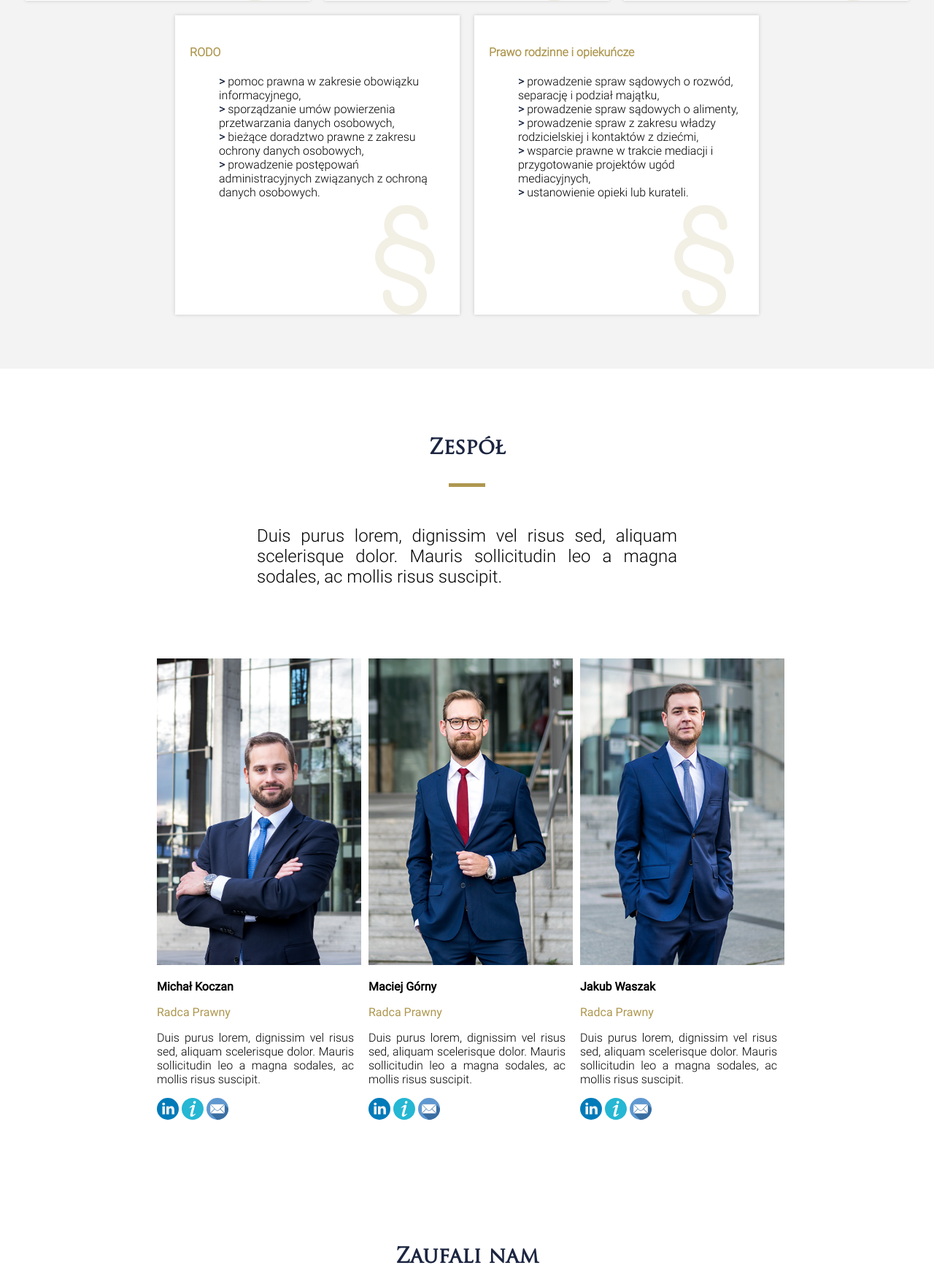
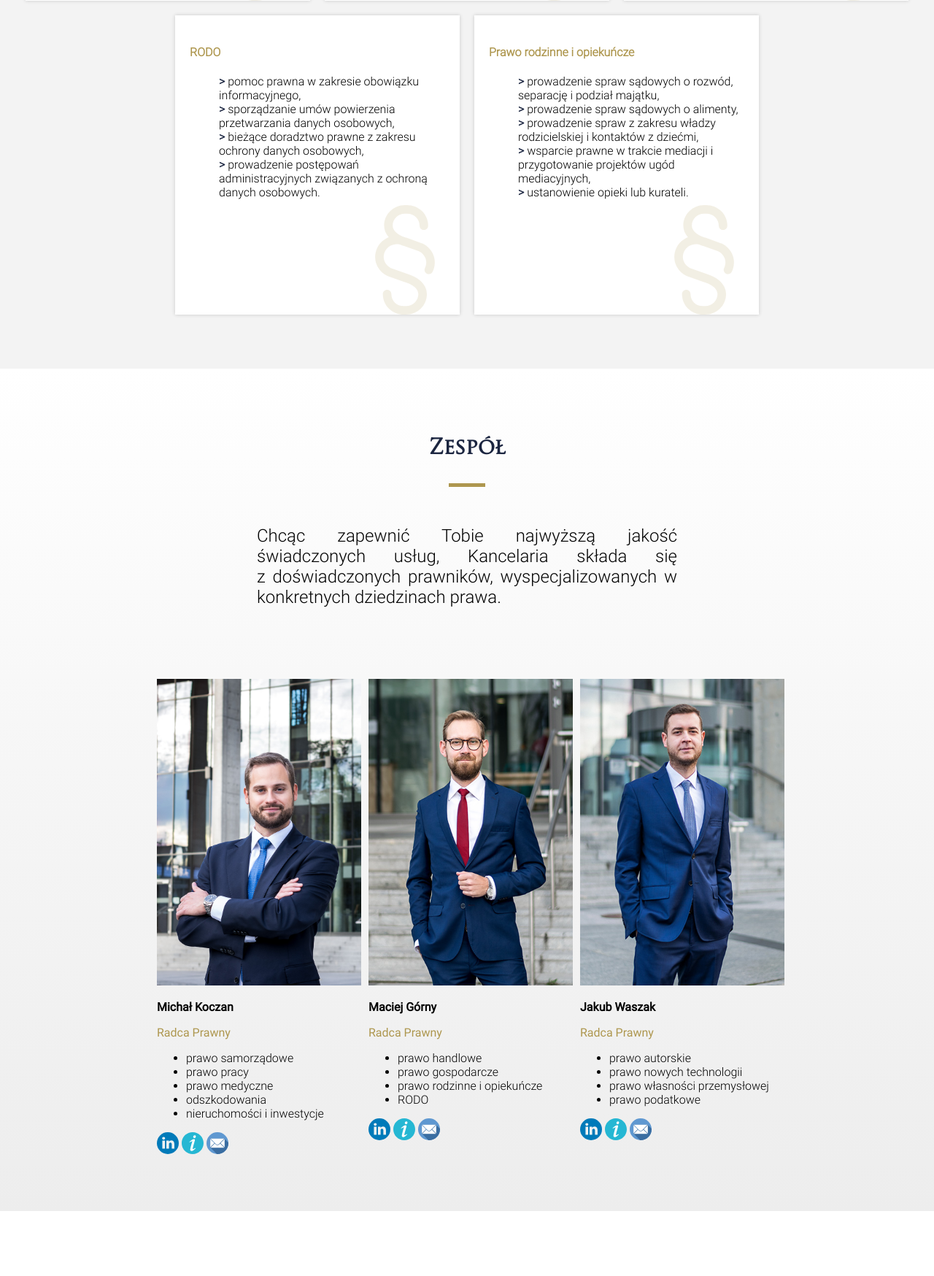
Before and after one commit to AdamKniec/kancelaria, a web app: file index.html in a window 1280 px wide. Shown: the part 2682-4430 px from the top of the page at 73% size. Run offline with its HTML, style and script files only (its server is not run), Linux system fonts and the light colour scheme; some libraries are stand-ins or nearby versions.

Commit message:
changing css styles

```diff
--- a/index.html
+++ b/index.html
@@ -4,7 +4,9 @@
     <meta charset="UTF-8">
     <meta name="viewport" content="width=device-width, initial-scale=1.0">
     <meta http-equiv="X-UA-Compatible" content="ie=edge">
-    <title>Document</title>
+    <meta name="description" content="KGRP - Kancelaria radców prawnych zajmująca się obsługą prawną przedsiębiorstw, odszkodowaniami, prawem pracy, prawem medycznym oraz prawem rodzinnym, w tym rozwodami.">
+    <meta name="keywords" content="kgrp, kg rp, kancelaria, kancelaria prawna, kancelaria radcy prawnego, kancelaria radców prawnych, kancelarie radców prawnych, radca prawny, radcy prawni, radcowie prawni, poznań, prawo, radca">
+    <title>KGRP - wsparcie Twojego biznesu</title>
     <link rel="stylesheet" href="sass/css/style.css">
     <link rel="stylesheet" href="owlcarousel/dist/assets/owl.carousel.min.css">
     <link rel="stylesheet" href="owlcarousel/dist/assets/owl.theme.default.min.css">
@@ -200,7 +202,8 @@
     <section class="team" id="team">
         <div class="teamIntro">
             <h3>Zespół</h3>
-            <p>Duis purus lorem, dignissim vel risus sed, aliquam scelerisque dolor. Mauris sollicitudin leo a magna sodales, ac mollis risus suscipit.
+            <p>Chcąc zapewnić Tobie najwyższą jakość świadczonych usług, Kancelaria składa się
+                z doświadczonych prawników, wyspecjalizowanych w konkretnych dziedzinach prawa.
             </p>
         </div>
         <div class="membersContainer">
@@ -210,7 +213,13 @@
                     <p class="name">Michał Koczan</p>
                     <p class="role">Radca Prawny</p>
                     <p class="memberDescription">
-                    Duis purus lorem, dignissim vel risus sed, aliquam scelerisque dolor. Mauris sollicitudin leo a magna sodales, ac mollis risus suscipit.
+                        <ul>
+                            <li>prawo samorządowe</li>
+                            <li>prawo pracy</li>
+                            <li>prawo medyczne</li>
+                            <li>odszkodowania</li>
+                            <li>nieruchomości i inwestycje</li>
+                        </ul>
                     </p>
                     <div class="socialMedia">
                         <a href="https://www.linkedin.com/in/michał-koczan-aa4b95129/" rel="noopener">
@@ -230,7 +239,14 @@
                 <div class="memberDetails">
                     <p class="name">Maciej Górny</p>
                     <p class="role">Radca Prawny</p>
-                    <p class="memberDescription">Duis purus lorem, dignissim vel risus sed, aliquam scelerisque dolor. Mauris sollicitudin leo a magna sodales, ac mollis risus suscipit.</p>
+                    <p class="memberDescription">
+                        <ul>
+                            <li>prawo handlowe</li>
+                            <li>prawo gospodarcze</li>
+                            <li>prawo rodzinne i opiekuńcze</li>
+                            <li>RODO</li>
+                        </ul>
+                    </p>
                     <div class="socialMedia">
                         <a href="https://pl.linkedin.com/in/maciej-g%C3%B3rny-53ab87100" rel="noopener">
                             <img src="imgs/linkedin.svg" alt="Linkedin ikona">
@@ -249,7 +265,14 @@
                 <div class="memberDetails">
                     <p class="name">Jakub Waszak</p>
                     <p class="role">Radca Prawny</p>
-                    <p class="memberDescription">Duis purus lorem, dignissim vel risus sed, aliquam scelerisque dolor. Mauris sollicitudin leo a magna sodales, ac mollis risus suscipit.</p>
+                    <p class="memberDescription">
+                        <ul>
+                            <li>prawo autorskie</li>
+                            <li>prawo nowych technologii</li>
+                            <li>prawo własności przemysłowej</li>
+                            <li>prawo podatkowe</li>
+                        </ul>
+                    </p>
                     <div class="socialMedia">
                         <a href="https://www.linkedin.com/company/koczan-gorny-radcy-prawni/">
                             <img src="imgs/linkedin.svg" alt="Linkedin ikona">
@@ -411,7 +434,10 @@
                     <img src="imgs/logo_png_2.png" alt="Logo kancelarii">
                     <h4>Kancelaria KGRP</h4>
                 </div>
-                <p>Duis purus lorem, dignissim vel risus sed, aliquam scelerisque dolor. Mauris sollicitudin leo a magna sodales, ac mollis risus suscipit. Phasellus rhoncus sem purus, at aliquet augue ultricies non. Donec imperdiet malesuada purus eget venenatis. Etiam porttitor est ex, ullamcorper fringilla odio euismod ut</p>
+                <p>Doświadczeni i wyspecjalizowani radcy prawni, którzy pomogą Ci w nawet najbardziej
+                    skomplikowanych problemach prawnych.
+                    Masz firmę? Zaopiekujemy się Twoim biznesem, żebyś mógł spokojnie się rozwijać.
+                    Masz problem prawny? Znajdziemy najbardziej optymalne rozwiązanie Twojego problemu.</p>
             </div>
             <div class="footerNavigation">
                 <h4>Nawigacja</h4>
--- a/sass/css/style.css
+++ b/sass/css/style.css
@@ -47,14 +47,14 @@ body {
         width: 40px;
         height: 22px;
         border: 0;
-        border-top: 1px solid #ffffff;
+        border-top: 1px solid white;
         background: transparent;
         position: relative;
         border-bottom: 1px solid white;
         margin-right: 20px;
         transition: 0.2s;
         outline: none; }
-        body header .navbar .hamburger:before, body header .navbar .hamburger:after {
+        body header .navbar .hamburger:after {
           content: '';
           position: absolute;
           top: 0;
@@ -158,7 +158,8 @@ body {
         max-width: 800px;
         margin-bottom: 50px;
         font-family: 'Roboto-Light', 'sans-serif';
-        padding: 10px; }
+        padding: 10px;
+        text-align: justify; }
         body .aboutUs .contentContainer .description .boldIntro {
           font-family: 'Roboto-Regular', 'sans-serif';
           font-size: 1.7rem; }
@@ -191,7 +192,8 @@ body {
       body .offer .intro .offerDescription {
         text-align: center;
         width: 40%;
-        font-size: 1.5rem; }
+        font-size: 1.5rem;
+        text-align: justify; }
     body .offer .offerContainer {
       display: flex;
       flex-wrap: wrap;
@@ -233,7 +235,8 @@ body {
     justify-content: center;
     align-items: center;
     padding-top: 5%;
-    padding-bottom: 5%; }
+    padding-bottom: 5%;
+    background: -webkit-linear-gradient(top, white 0%, #f6f6f6 47%, #ededed 100%); }
     body .team .teamIntro {
       display: flex;
       flex-direction: column;
@@ -250,7 +253,6 @@ body {
         font-size: 1.5rem; }
     body .team .membersContainer {
       display: flex;
-      align-items: center;
       justify-content: center;
       flex-wrap: wrap; }
       body .team .membersContainer .teamMemberBox {
@@ -516,7 +518,7 @@ body {
     margin: 0 auto;
     margin-bottom: 10px; }
   body footer .iconsSource {
-    width: 65%; } }
+    width: 60%; } }
 @media only screen and (max-width: 768px) and (orientation: landscape) {
   body header .heroBanner {
     height: 100vh; }
@@ -528,7 +530,8 @@ body {
   body header .heroBanner {
     height: 80vh; } }
 .employeeSubpage header .navbar .hamburger {
-  border-top: 1px solid black; }
+  border-top: 1px solid black;
+  border-bottom: 1px solid black; }
   .employeeSubpage header .navbar .hamburger::after {
     border-top: 1px solid black; }
 .employeeSubpage .employeeDetails {
@@ -558,6 +561,11 @@ body {
     color: black; }
   .employeeSubpage header .sticky ul li a {
     color: white; }
+  .employeeSubpage header .sticky .hamburger {
+    border-top: 1px solid white;
+    border-bottom: 1px solid white; }
+    .employeeSubpage header .sticky .hamburger::after {
+      border-top: 1px solid white; }
   .employeeSubpage .employeeDetails {
     flex-direction: column;
     justify-content: center;
--- a/sass/scss/style.scss
+++ b/sass/scss/style.scss
@@ -55,14 +55,14 @@ body {
                 width: 40px;
                 height: 22px;
                 border: 0;
-                border-top: 1px solid #ffffff;
+                border-top: 1px solid white;
                 background: transparent;
                 position: relative;
                 border-bottom: 1px solid white;
                 margin-right: 20px;
                 transition: 0.2s;
                 outline: none;
-                &:before, &:after {
+                &:after {
                     content: '';
                     position: absolute;
                     top: 0;
@@ -190,6 +190,7 @@ body {
                 margin-bottom: 50px;
                 font-family: 'Roboto-Light', 'sans-serif';
                 padding: 10px;
+                text-align: justify;
                 .boldIntro {
                     font-family: 'Roboto-Regular', 'sans-serif';
                     font-size: 1.7rem;
@@ -234,6 +235,7 @@ body {
                 text-align: center;
                 width: 40%;
                 font-size: 1.5rem;
+                text-align: justify;
             }
         }
         .offerContainer {
@@ -288,6 +290,7 @@ body {
         align-items: center;
         padding-top: 5%;
         padding-bottom: 5%;
+        background: -webkit-linear-gradient(top, rgba(255,255,255,1) 0%, rgba(246,246,246,1) 47%, rgba(237,237,237,1) 100%);
         .teamIntro {
             display: flex;
             flex-direction: column;
@@ -307,7 +310,7 @@ body {
         }
         .membersContainer {
             display: flex;
-            align-items: center;
+            // align-items: center;
             justify-content: center;
             flex-wrap: wrap;
             .teamMemberBox {
@@ -682,7 +685,7 @@ body {
                 margin-bottom: 10px;
             }
             .iconsSource {
-                width: 65%;
+                width: 60%;
             }
         }
     }
@@ -712,11 +715,9 @@ body {
     .employeeSubpage {
         header {
             .navbar  {
-                // ul li a {
-                //     color: white;
-                // }
                 .hamburger{
                     border-top: 1px solid black;
+                    border-bottom: 1px solid black;
                     &::after {
                         border-top: 1px solid black;
                     }
@@ -760,8 +761,17 @@ body {
                     color: black;
                 }
             }
-            .sticky ul li a {
-                color:  white;
+            .sticky {
+                ul li a {
+                    color:  white;
+                }
+                .hamburger {
+                    border-top: 1px solid white;
+                    border-bottom: 1px solid white;
+                    &::after {
+                        border-top: 1px solid white;
+                    }
+                }
             }
         }
         .employeeDetails {
```
Also changed, not shown: carousel.js (+0 -7 lines), 1 other file.
